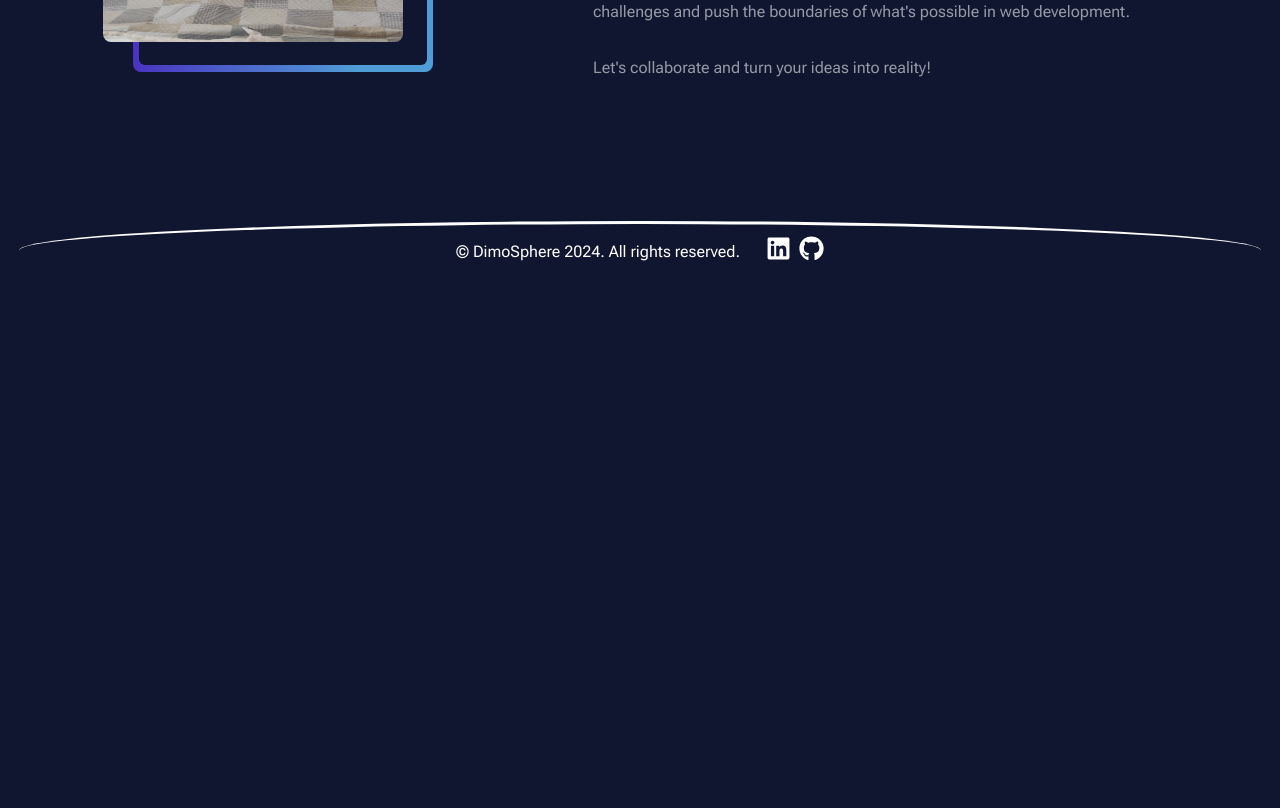
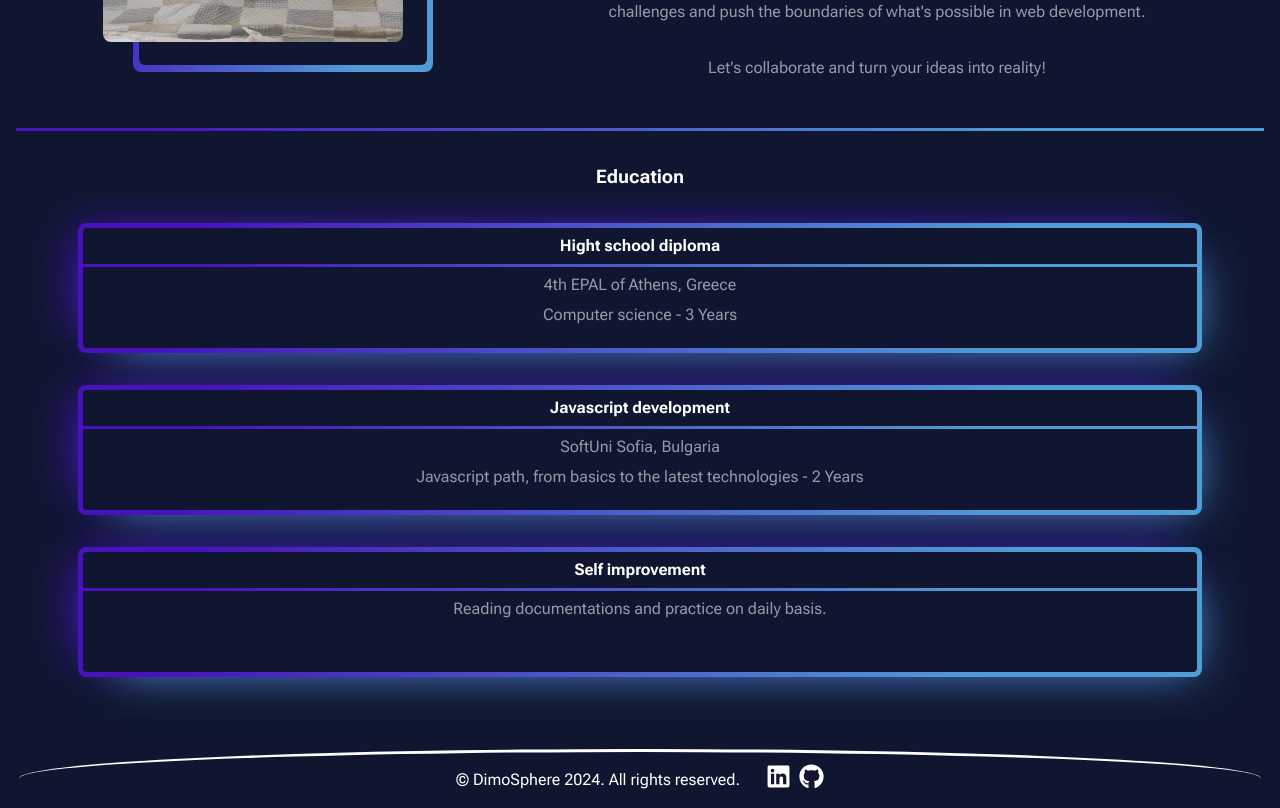
Before and after one commit to Dimo-Hristov/Personal-app, a Next.js app: page /about in a window 1280 px wide. Shown: the part 520-1328 px from the top of the page. Before the commit the page ends 800 px from the top, so only its background shows below. Built offline with nearby package versions, Linux system fonts and the light colour scheme.

Commit message:
complete education section

```diff
--- a/src/app/about/about.module.scss
+++ b/src/app/about/about.module.scss
@@ -2,9 +2,13 @@
   margin: 40px 0;
   padding: 0 16px;
   flex: 1;
+  text-align: center;
+
+  .aboutMe {
     display: flex;
     justify-content: space-around;
     flex-wrap: wrap;
+    margin-bottom: 32px;
 
     .info {
       max-width: 600px;
@@ -54,3 +58,41 @@
       }
     }
   }
+
+  .education {
+    h3 {
+      padding: 32px 0;
+    }
+
+    article {
+      margin: 0 auto;
+      margin-bottom: 32px;
+      width: 90%;
+      padding: 5px;
+      background: linear-gradient(
+        288deg,
+        rgba(80, 156, 214, 1) 19%,
+        rgba(72, 18, 188, 1) 90%
+      );
+      box-shadow: 16px 16px 48px -23px rgba(80, 156, 214, 1),
+        -17px -7px 48px -16px rgba(72, 18, 188, 1);
+      border-radius: 8px;
+
+      .filler {
+        background-color: var(--background-color);
+        height: 120px;
+        border-radius: 4px;
+      }
+
+      h4 {
+        padding: 6px;
+      }
+
+      p {
+        margin-top: 6px;
+        color: var(--gray-text-color);
+        padding: 0 8px;
+      }
+    }
+  }
+}
--- a/src/app/about/page.tsx
+++ b/src/app/about/page.tsx
@@ -1,9 +1,11 @@
 import Image from "next/image";
 import styles from "./about.module.scss";
+import SeparationLine from "@/components/separationLine/page";
 
 const About = () => {
   return (
     <section className={styles.aboutSection}>
+      <div className={styles.aboutMe}>
         <div className={styles.imageWrapper}>
           <div className={styles.border}>
             <div className={styles.filler}></div>
@@ -14,24 +16,58 @@ const About = () => {
         <article className={styles.info}>
           <h1>ABOUT ME</h1>
           <p>
-          Hey there! I&apos;m Dimo Hristov, a full-stack developer with a flair
-          for crafting captivating front-end experiences and robust back-end
-          solutions. While I thrive on the creativity and innovation of
-          front-end development using latest technologies, I&apos;m equally
+            Hey there! I&apos;m Dimo Hristov, a full-stack developer with a
+            flair for crafting captivating front-end experiences and robust
+            back-end solutions. While I thrive on the creativity and innovation
+            of front-end development using latest technologies, I&apos;m equally
             passionate about the intricacies of back-end architecture.
           </p>
 
           <p>
             From designing elegant user interfaces to architecting resilient
             back-end systems, I bring a holistic approach to every project,
-          blending creativity with technical expertise to deliver solutions that
-          exceed expectations. With a keen eye for detail and a commitment to
-          excellence, I&apos;m always eager to tackle new challenges and push
-          the boundaries of what&apos;s possible in web development.
+            blending creativity with technical expertise to deliver solutions
+            that exceed expectations. With a keen eye for detail and a
+            commitment to excellence, I&apos;m always eager to tackle new
+            challenges and push the boundaries of what&apos;s possible in web
+            development.
           </p>
 
           <p>Let&apos;s collaborate and turn your ideas into reality!</p>
         </article>
+      </div>
+
+      <div className={styles.education}>
+        <SeparationLine />
+        <h3>Education</h3>
+        <article>
+          <div className={styles.filler}>
+            <h4>Hight school diploma</h4>
+            <SeparationLine />
+            <p>4th EPAL of Athens, Greece</p>
+            <p>Computer science - 3 Years</p>
+          </div>
+        </article>
+
+        <article>
+          <div className={styles.filler}>
+            <h4>Javascript development</h4>
+            <SeparationLine />
+            <p>SoftUni Sofia, Bulgaria</p>
+            <p>
+              Javascript path, from basics to the latest technologies - 2 Years
+            </p>
+          </div>
+        </article>
+
+        <article>
+          <div className={styles.filler}>
+            <h4>Self improvement</h4>
+            <SeparationLine />
+            <p>Reading documentations and practice on daily basis.</p>
+          </div>
+        </article>
+      </div>
     </section>
   );
 };
--- /dev/null
+++ b/src/components/separationLine/page.tsx
@@ -0,0 +1,7 @@
+import styles from "./separationLine.module.scss";
+
+const SeparationLine = () => {
+  return <div className={styles.separator}></div>;
+};
+
+export default SeparationLine;
--- /dev/null
+++ b/src/components/separationLine/separationLine.module.scss
@@ -0,0 +1,8 @@
+.separator {
+  height: 3px;
+  background: linear-gradient(
+    288deg,
+    rgba(80, 156, 214, 1) 19%,
+    rgba(72, 18, 188, 1) 90%
+  );
+}
```
Lines whose indentation alone changed are shown as unchanged.
